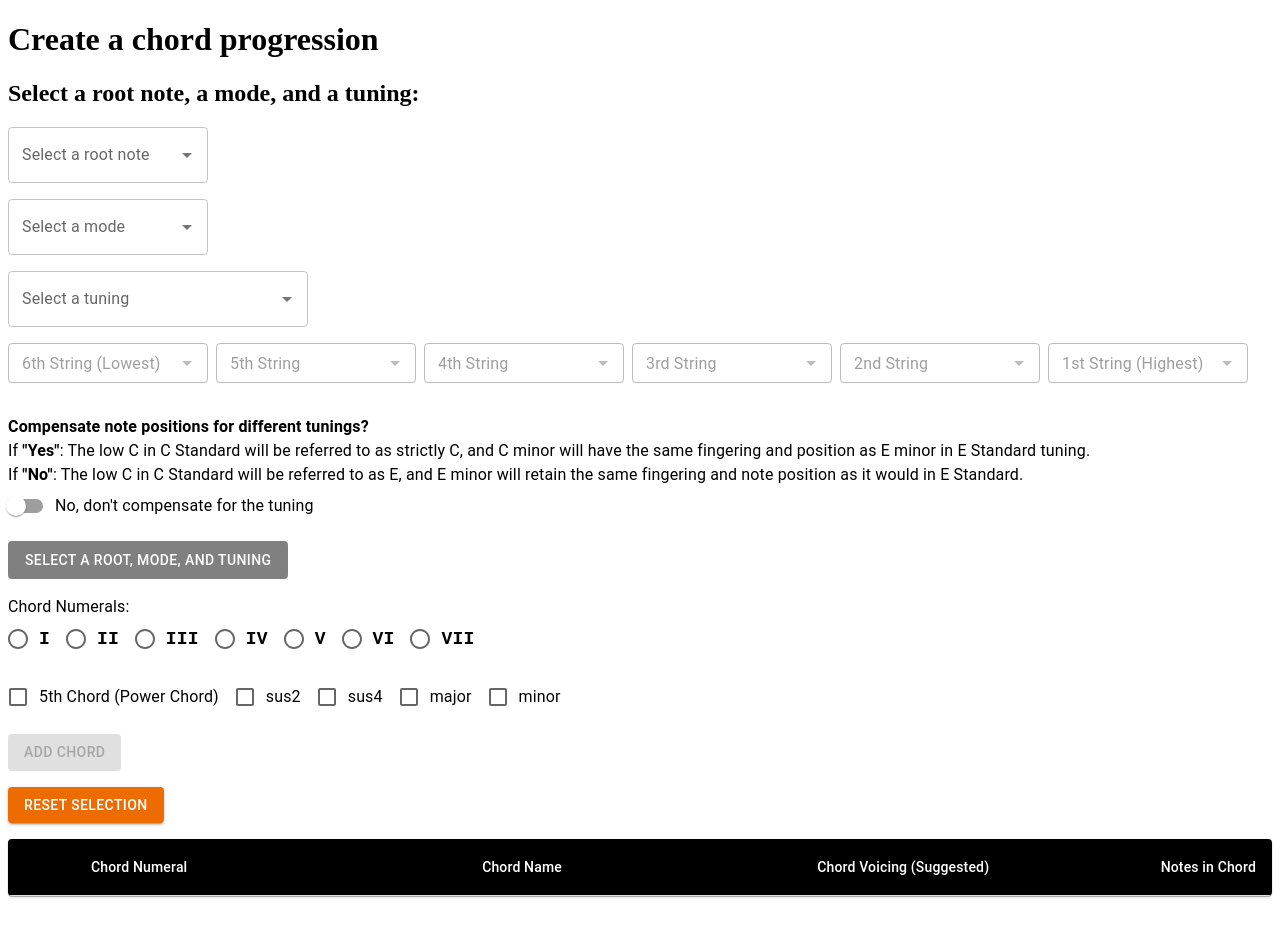
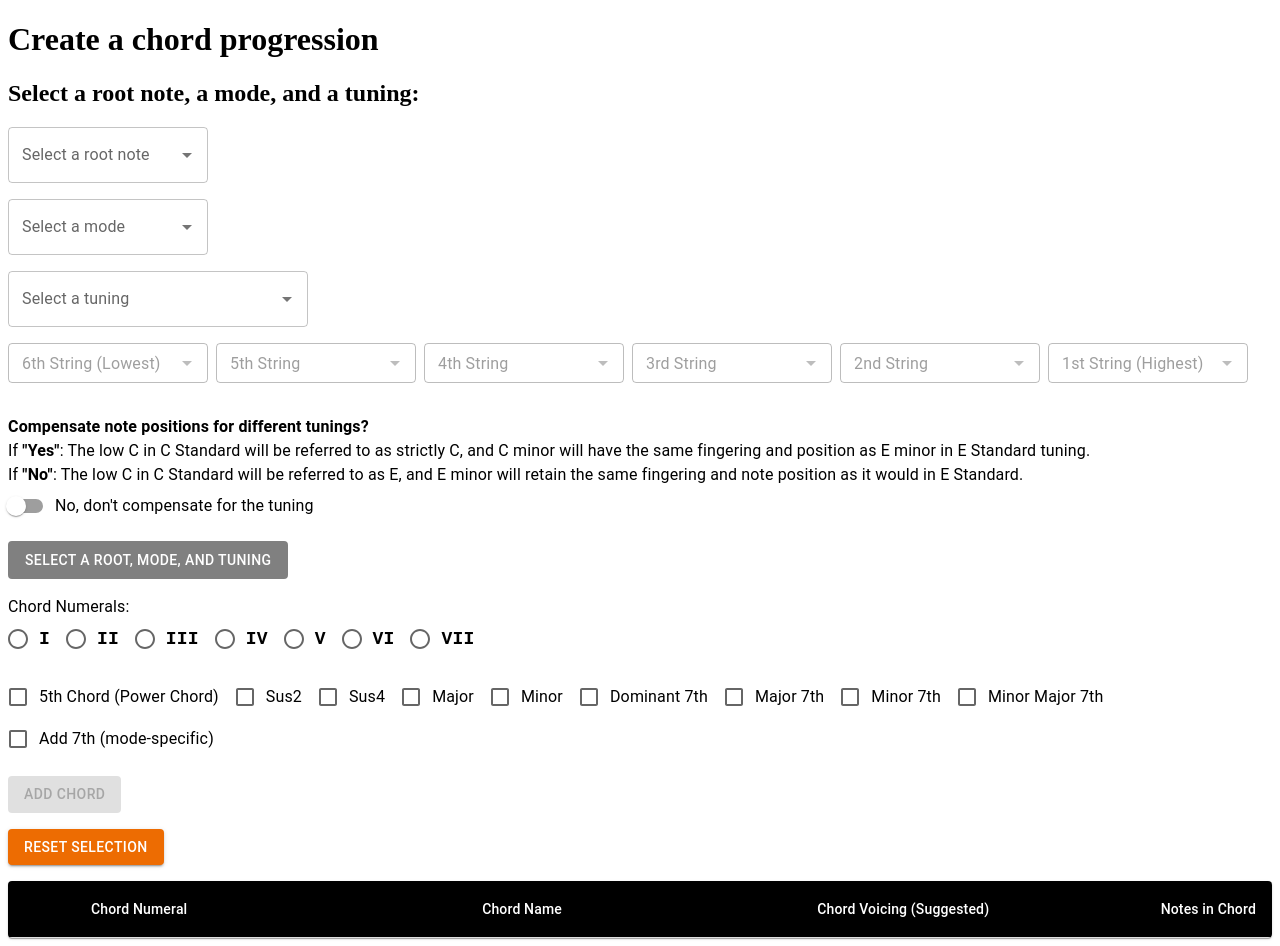
Before and after one commit to stenzeladam/ChordProgressionTSX, a React (Vite) app in the folder frontend/: page / in a window 1280 px wide. Before the commit the page ends 904 px from the top, so only its background shows below. Built offline with nearby package versions, Linux system fonts and the light colour scheme.

Commit message:
Added more chord modifications (7ths)

```diff
--- a/frontend/src/components/ChordModifiers.tsx
+++ b/frontend/src/components/ChordModifiers.tsx
@@ -2,7 +2,6 @@ import * as React from "react";
 import Checkbox from "@mui/material/Checkbox";
 import FormControlLabel from "@mui/material/FormControlLabel";
 import FormGroup from "@mui/material/FormGroup";
-import ChordModifications from './SelectionContainer'
 
 interface ChordModifierCheckboxProps {
     sus2: boolean;
@@ -15,6 +14,16 @@ interface ChordModifierCheckboxProps {
     handleMinor: () => void;
     FifthChord: boolean;
     handleFifthChord: () => void;
+    dom7: boolean;
+    handleDom7: () => void;
+    maj7: boolean;
+    handleMaj7: () => void;
+    min7: boolean;
+    handleMin7: () => void;
+    min_Maj7: boolean;
+    handleMin_Maj7: () => void;
+    add7: boolean;
+    handleAdd7: () => void;
 }
 
 const ChordModifierCheckboxes: React.FC<ChordModifierCheckboxProps> = ({
@@ -27,7 +36,17 @@ const ChordModifierCheckboxes: React.FC<ChordModifierCheckboxProps> = ({
     minor,
     handleMinor,
     FifthChord,
-    handleFifthChord
+    handleFifthChord,
+    dom7,
+    handleDom7,
+    maj7,
+    handleMaj7,
+    min7,
+    handleMin7,
+    min_Maj7,
+    handleMin_Maj7,
+    add7,
+    handleAdd7
 }) => {
 
   return (
@@ -38,7 +57,7 @@ const ChordModifierCheckboxes: React.FC<ChordModifierCheckboxProps> = ({
             id="power-chord"
             checked={FifthChord}
             onChange={handleFifthChord}
-            disabled={sus2 || sus4 || major || minor}
+            disabled={sus2 || sus4 || major || minor || dom7 || maj7 || min7 || min_Maj7}
           />
         }
         label="5th Chord (Power Chord)"
@@ -49,10 +68,10 @@ const ChordModifierCheckboxes: React.FC<ChordModifierCheckboxProps> = ({
             id="sus2"
             checked={sus2}
             onChange={handleSus2}
-            disabled={sus4 || major || minor || FifthChord}
+            disabled={FifthChord || sus4 || major || minor || dom7 || maj7 || min7 || min_Maj7}
           />
         }
-        label="sus2"
+        label="Sus2"
       />
       <FormControlLabel
         control={
@@ -60,10 +79,10 @@ const ChordModifierCheckboxes: React.FC<ChordModifierCheckboxProps> = ({
             id="sus4"
             checked={sus4}
             onChange={handleSus4}
-            disabled={sus2 || major || minor || FifthChord}
+            disabled={FifthChord || sus2 || major || minor || dom7 || maj7 || min7 || min_Maj7}
           />
         }
-        label="sus4"
+        label="Sus4"
       />
       <FormControlLabel
         control={
@@ -71,10 +90,10 @@ const ChordModifierCheckboxes: React.FC<ChordModifierCheckboxProps> = ({
             id="major"
             checked={major}
             onChange={handleMajor}
-            disabled={sus2 || sus4 || minor || FifthChord}
+            disabled={FifthChord || sus2 || sus4 || minor || dom7 || maj7 || min7 || min_Maj7}
           />
         }
-        label="major"
+        label="Major"
       />
       <FormControlLabel
         control={
@@ -82,12 +101,68 @@ const ChordModifierCheckboxes: React.FC<ChordModifierCheckboxProps> = ({
             id="minor"
             checked={minor}
             onChange={handleMinor}
-            disabled={sus2 || sus4 || major || FifthChord}
+            disabled={FifthChord || sus2 || sus4 || major || dom7 || maj7 || min7 || min_Maj7}
           />
         }
-        label="minor"
+        label="Minor"
+      />
+      <FormControlLabel
+        control={
+          <Checkbox
+            id="dominant7"
+            checked={dom7}
+            onChange={handleDom7}
+            disabled={FifthChord || sus2 || sus4 || minor || maj7 || min7 || min_Maj7 || add7}
+          />
+        }
+        label="Dominant 7th"
+      />
+      <FormControlLabel
+        control={
+          <Checkbox
+            id="maj7"
+            checked={maj7}
+            onChange={handleMaj7}
+            disabled={FifthChord || sus2 || sus4 || minor || dom7 || min7 || min_Maj7 || add7}
+          />
+        }
+        label="Major 7th"
+      />
+      <FormControlLabel
+        control={
+          <Checkbox
+            id="min7"
+            checked={min7}
+            onChange={handleMin7}
+            disabled={FifthChord || sus2 || sus4 || major || dom7 || maj7 || min_Maj7 || add7}
+          />
+        }
+        label="Minor 7th"
+      />
+      <FormControlLabel
+        control={
+          <Checkbox
+            id="min_maj7"
+            checked={min_Maj7}
+            onChange={handleMin_Maj7}
+            disabled={FifthChord || sus2 || sus4 || major || dom7 || maj7 || min7 || add7}
+          />
+        }
+        label="Minor Major 7th"
+      />
+      <FormControlLabel
+        control={
+          <Checkbox
+            id="add7"
+            checked={add7}
+            onChange={handleAdd7}
+            disabled={dom7 || maj7 || min7 || min_Maj7}
+          />
+        }
+        label="Add 7th (mode-specific)"
       />
     </FormGroup>
+
   );
 };
 
--- a/frontend/src/components/SelectionContainer.tsx
+++ b/frontend/src/components/SelectionContainer.tsx
@@ -28,14 +28,24 @@ interface ChordModifications {
   major: boolean;
   minor: boolean;
   FifthChord: boolean;
+  dom7: boolean;
+  maj7: boolean;
+  min7: boolean;
+  min_Maj7: boolean;
+  add7: boolean;
 }
 
 const ChordModsInitialState: ChordModifications = {
+  FifthChord: false,
   sus2: false,
   sus4: false,
   major: false,
   minor: false,
-  FifthChord: false
+  dom7: false,
+  maj7: false,
+  min7: false,
+  min_Maj7: false,
+  add7: false
 }
 
 const SelectionContainer = () => {
@@ -101,76 +111,181 @@ const SelectionContainer = () => {
   };
 
   // *** A bunch of handlers to keep track of chord modifications.
-  let conditionOne: boolean = ChordMods.sus2 || ChordMods.sus4 || ChordMods.major || ChordMods.minor || ChordMods.FifthChord;
-  React.useEffect (() => {
-    conditionOne = ChordMods.sus2 || ChordMods.sus4 || ChordMods.major || ChordMods.minor || ChordMods.FifthChord;
-    console.log(ChordMods)
-  }, [ChordMods])
+  // React.useEffect(() => {
+  //   console.log("ChordMods: ", ChordMods);
+  // }, [ChordMods]);
 
   const handleFifthChord = () => {
-    setChordMods(() => {
-      const fifth = !(conditionOne);
-      return {
+    setChordMods(prevState => ({
+      ...prevState,
       sus2: false,
       sus4: false,
       major: false,
       minor: false,
-        FifthChord: fifth
+      FifthChord: !prevState.FifthChord,
+      dom7: false,
+      maj7: false,
+      min7: false,
+      min_Maj7: false
+    }));
   };
-    });
-  }
 
   const handleSus2 = () => {
-    setChordMods(() => {
-      const newSus2 = !(conditionOne);
-      return {
-        sus2: newSus2,
+    setChordMods(prevState => ({
+      ...prevState,
+      sus2: !prevState.sus2,
       sus4: false,
       major: false,
       minor: false,
-        FifthChord: false
-      };
-    });
+      FifthChord: false,
+      dom7: false,
+      maj7: false,
+      min7: false,
+      min_Maj7: false
+    }));
   };
 
   const handleSus4 = () => {
-    setChordMods(() => {
-      const newSus4 = !(conditionOne);
-      return {
+    setChordMods(prevState => ({
+      ...prevState,
       sus2: false,
-        sus4: newSus4,
+      sus4: !prevState.sus4,
       major: false,
       minor: false,
-        FifthChord: false
-      };
-    });
+      FifthChord: false,
+      dom7: false,
+      maj7: false,
+      min7: false,
+      min_Maj7: false
+    }));
   };
 
   const handleMajor = () => {
-    setChordMods(() => {
-      const major = !(conditionOne);;
+    setChordMods(prevState => {
+      const major = !prevState.major;
       return {
+        ...prevState,
         sus2: false,
         sus4: false,
         major: major,
         minor: false,
-        FifthChord: false
+        FifthChord: false,
+        dom7: major ? prevState.dom7 : false,
+        maj7: major ? prevState.maj7 : false,
+        min7: false,
+        min_Maj7: false
       };
     });
   };
 
   const handleMinor = () => {
-    setChordMods(() => {
-      const minor = !(conditionOne);;
+    setChordMods(prevState => {
+      const minor = !prevState.minor;
       return {
+        ...prevState,
         sus2: false,
         sus4: false,
         major: false,
         minor: minor,
-        FifthChord: false
+        FifthChord: false,
+        dom7: false,
+        maj7: false,
+        min7: minor ? prevState.min7 : false,
+        min_Maj7: minor ? prevState.min_Maj7 : false
       };
     });
   };
+
+  const handleDom7 = () => {
+    setChordMods(prevState => {
+      const dom7 = !prevState.dom7;
+      return {
+        ...prevState,
+        sus2: false,
+        sus4: false,
+        major: dom7 ? true : prevState.major,
+        minor: false,
+        FifthChord: false,
+        dom7: dom7,
+        maj7: false,
+        min7: false,
+        min_Maj7: false
+      };
+    });
+  };
+
+  const handleMaj7 = () => {
+    setChordMods(prevState => {
+      const maj7 = !prevState.maj7;
+      return {
+        ...prevState,
+        sus2: false,
+        sus4: false,
+        major: maj7 ? true : prevState.major,
+        minor: false,
+        FifthChord: false,
+        dom7: false,
+        maj7: maj7,
+        min7: false,
+        min_Maj7: false
+      };
+    });
+  };
+
+  const handleMin7 = () => {
+    setChordMods(prevState => {
+      const min7 = !prevState.min7;
+      return {
+        ...prevState,
+        sus2: false,
+        sus4: false,
+        major: false,
+        minor: min7 ? true : prevState.minor,
+        FifthChord: false,
+        dom7: false,
+        maj7: false,
+        min7: min7,
+        min_Maj7: false
+      };
+    });
+  };
+
+  const handleMin_Maj7 = () => {
+    setChordMods(prevState => {
+      const min_Maj7 = !prevState.min_Maj7;
+      return {
+        ...prevState,
+        sus2: false,
+        sus4: false,
+        major: false,
+        minor: min_Maj7 ? true : prevState.minor,
+        FifthChord: false,
+        dom7: false,
+        maj7: false,
+        min7: false,
+        min_Maj7: min_Maj7
+      };
+    });
+  };
+
+  const handleAdd7 = () => {
+    setChordMods(prevState => {
+      const add7 = !prevState.add7;
+      return {
+        ...prevState,
+        sus2: prevState.sus2,
+        sus4: prevState.sus4,
+        major: prevState.major,
+        minor: prevState.minor,
+        FifthChord: prevState.FifthChord,
+        dom7: false,
+        maj7: false,
+        min7: false,
+        min_Maj7: false,
+        add7: add7
+      }
+    });
+  }
 
   // *** End of handlers to keep track of chord modifications
 
@@ -259,6 +374,16 @@ const SelectionContainer = () => {
         handleMinor={handleMinor}
         FifthChord={ChordMods.FifthChord}
         handleFifthChord={handleFifthChord}
+        dom7={ChordMods.dom7}
+        handleDom7={handleDom7}
+        maj7={ChordMods.maj7}
+        handleMaj7={handleMaj7}
+        min7={ChordMods.min7}
+        handleMin7={handleMin7}
+        min_Maj7={ChordMods.min_Maj7}
+        handleMin_Maj7 = {handleMin_Maj7}
+        add7={ChordMods.add7}
+        handleAdd7={handleAdd7}
       />
       <AddChordButtton
         isDisabled={isAddChordDisabled}
```
Also changed, not shown: 2 other files (tests, documents, lock files or other folders). Lines whose indentation alone changed are shown as unchanged.
